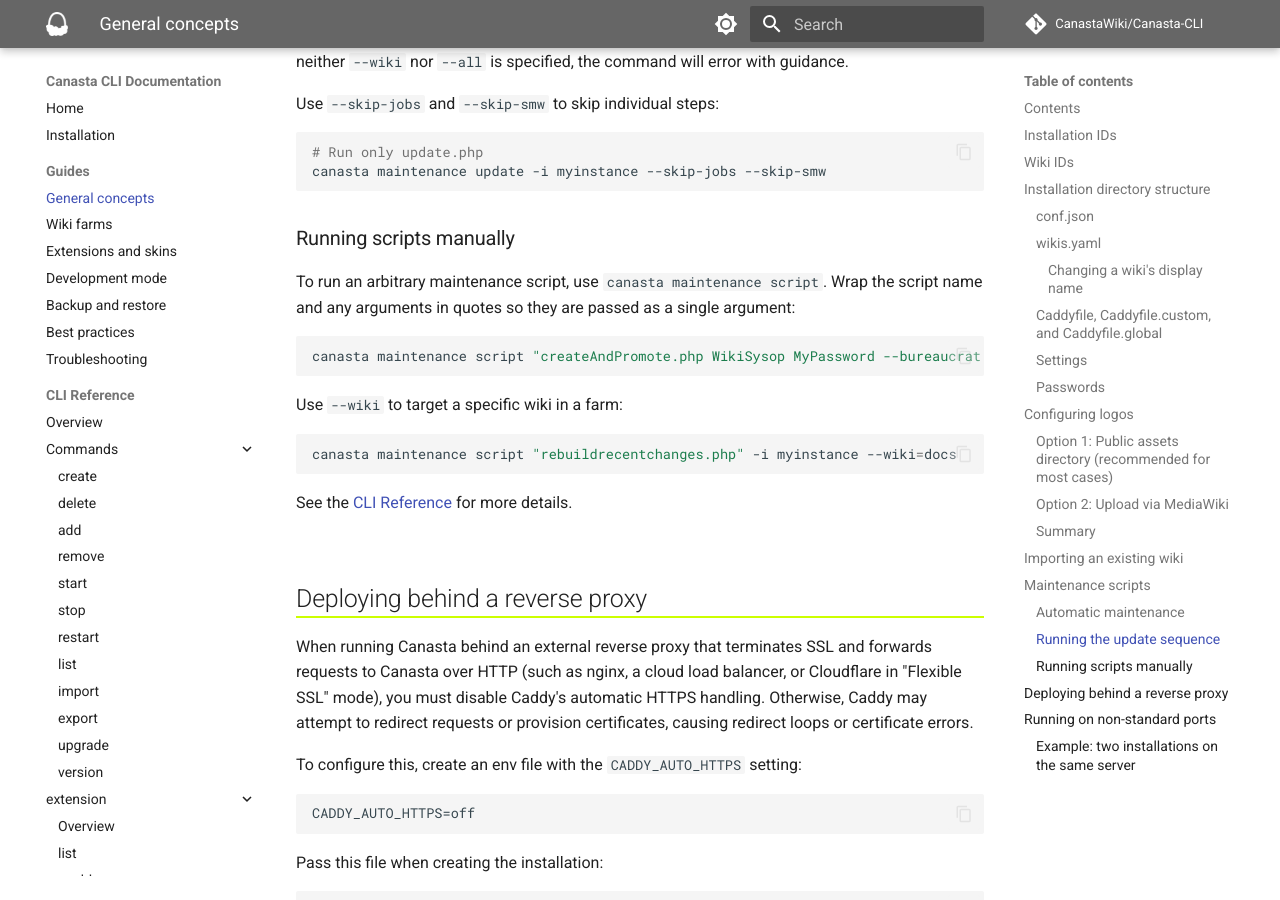
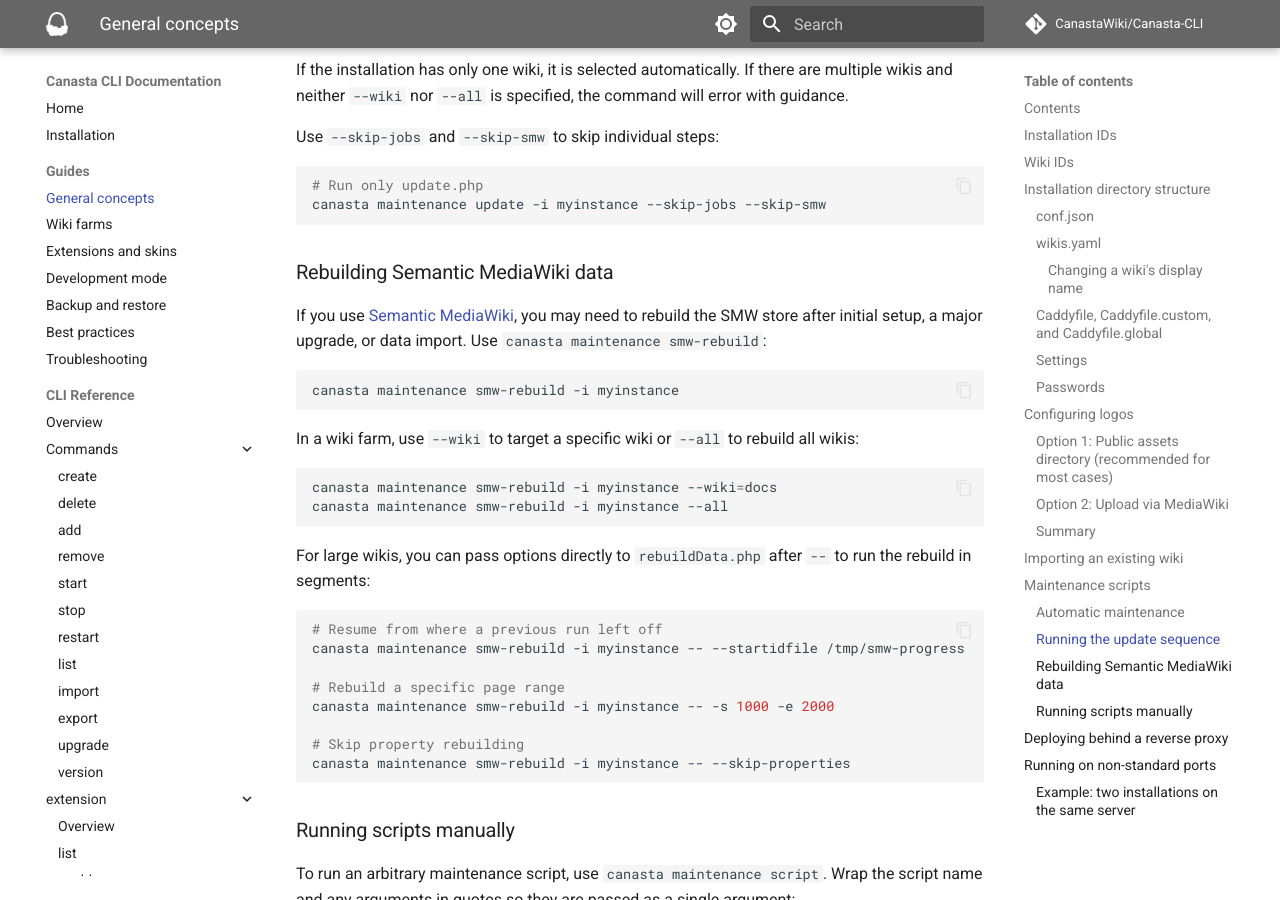
Before and after one commit to CanastaWiki/Canasta-CLI, an MkDocs documentation site: the page built from docs/guide/general-concepts.md, in a window 1280 px wide and 900 px high, scrolled down 7672 px. Built offline with MkDocs 1.6.1 and Material for MkDocs 9.7.7, drawn with Linux system fonts in a browser that asks for light colours; comment, search, counter and statistics services are not loaded; some of the changed text lies outside the part shown.

Commit message:
Add documentation for canasta maintenance smw-rebuild
Document the new smw-rebuild command in the maintenance scripts section
of general-concepts.md and the Semantic MediaWiki section of
extensions-and-skins.md, including examples for wiki farms and
pass-through options for large wikis.

````diff
--- a/docs/guide/general-concepts.md
+++ b/docs/guide/general-concepts.md
@@ -12,6 +12,7 @@
 - [Maintenance scripts](#maintenance-scripts)
   - [Automatic maintenance](#automatic-maintenance)
   - [Running the update sequence](#running-the-update-sequence)
+  - [Rebuilding Semantic MediaWiki data](#rebuilding-semantic-mediawiki-data)
   - [Running scripts manually](#running-scripts-manually)
 - [Deploying behind a reverse proxy](#deploying-behind-a-reverse-proxy)
 - [Running on non-standard ports](#running-on-non-standard-ports)
@@ -320,6 +321,34 @@
 canasta maintenance update -i myinstance --skip-jobs --skip-smw
 ```
 
+### Rebuilding Semantic MediaWiki data
+
+If you use [Semantic MediaWiki](extensions-and-skins.md#semantic-mediawiki), you may need to rebuild the SMW store after initial setup, a major upgrade, or data import. Use `canasta maintenance smw-rebuild`:
+
+```bash
+canasta maintenance smw-rebuild -i myinstance
+```
+
+In a wiki farm, use `--wiki` to target a specific wiki or `--all` to rebuild all wikis:
+
+```bash
+canasta maintenance smw-rebuild -i myinstance --wiki=docs
+canasta maintenance smw-rebuild -i myinstance --all
+```
+
+For large wikis, you can pass options directly to `rebuildData.php` after `--` to run the rebuild in segments:
+
+```bash
+# Resume from where a previous run left off
+canasta maintenance smw-rebuild -i myinstance -- --startidfile /tmp/smw-progress
+
+# Rebuild a specific page range
+canasta maintenance smw-rebuild -i myinstance -- -s 1000 -e 2000
+
+# Skip property rebuilding
+canasta maintenance smw-rebuild -i myinstance -- --skip-properties
+```
+
 ### Running scripts manually
 
 To run an arbitrary maintenance script, use `canasta maintenance script`. Wrap the script name and any arguments in quotes so they are passed as a single argument:
````
Also changed, not shown: docs/guide/extensions-and-skins.md (+16 -0 lines).
